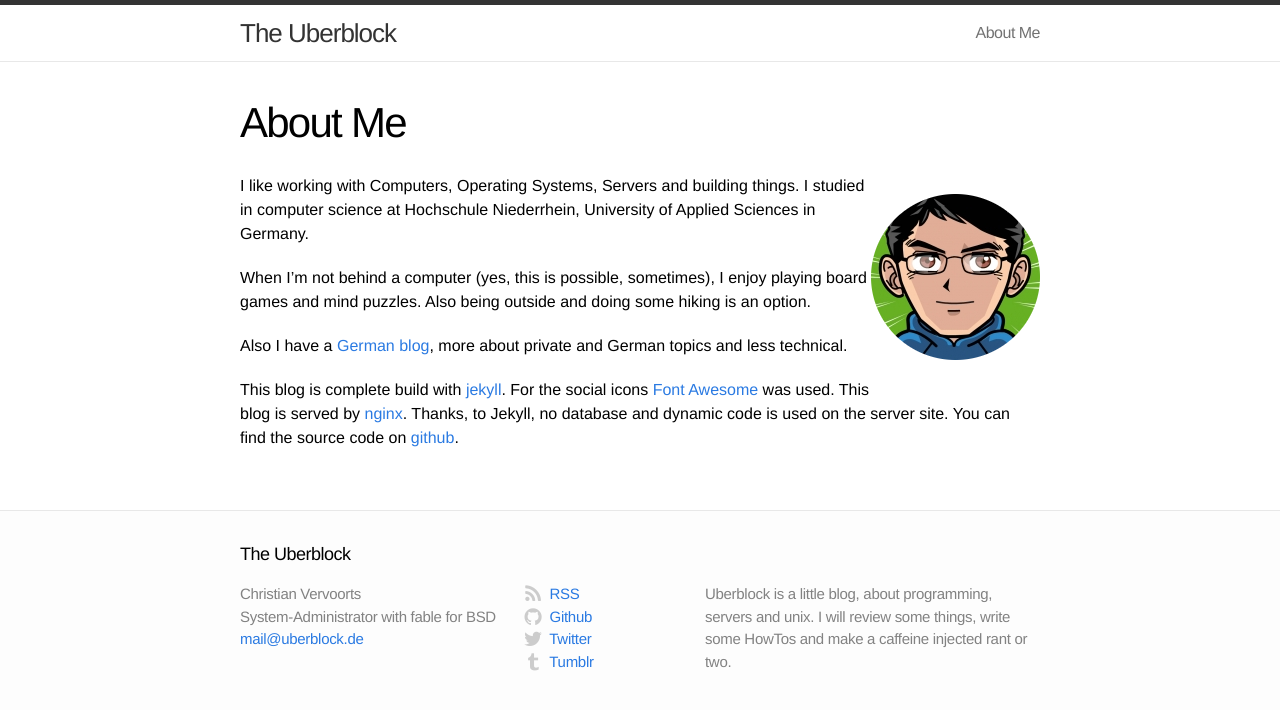
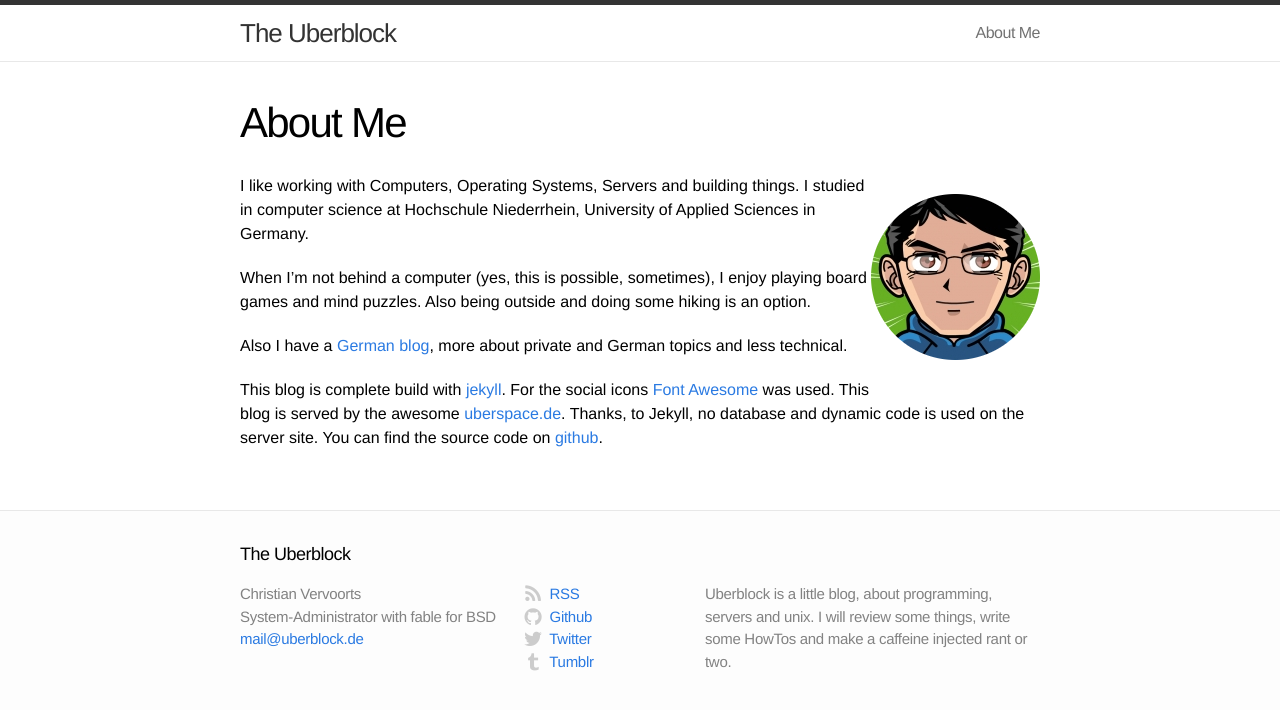
Before and after one commit to sangyye/uberblock, a Jekyll site: the page built from about.md, in a window 1280 px wide. Shown: the top 710 px of the page. Built offline with Jekyll 4.4.1, drawn with Linux system fonts in a browser that asks for light colours.

Commit message:
Make change for the move to uberspace.de

```diff
--- a/about.md
+++ b/about.md
@@ -13,4 +13,4 @@
 
 Also I have a [German blog](https://sangyye.de), more about private and German topics and less technical.
 
-This blog is complete build with [jekyll](http://jekyllrb.com/). For the social icons [Font Awesome](https://fortawesome.github.io/Font-Awesome/) was used. This blog is served by [nginx](http://nginx.org). Thanks, to Jekyll, no database and dynamic code is used on the server site. You can find the source code on [github](https://github.com/sangyye/uberblock).
+This blog is complete build with [jekyll](http://jekyllrb.com/). For the social icons [Font Awesome](https://fortawesome.github.io/Font-Awesome/) was used. This blog is served by the awesome [uberspace.de](https://uberspace.de). Thanks, to Jekyll, no database and dynamic code is used on the server site. You can find the source code on [github](https://github.com/sangyye/uberblock).
```
Also changed, not shown: 2 other files.
